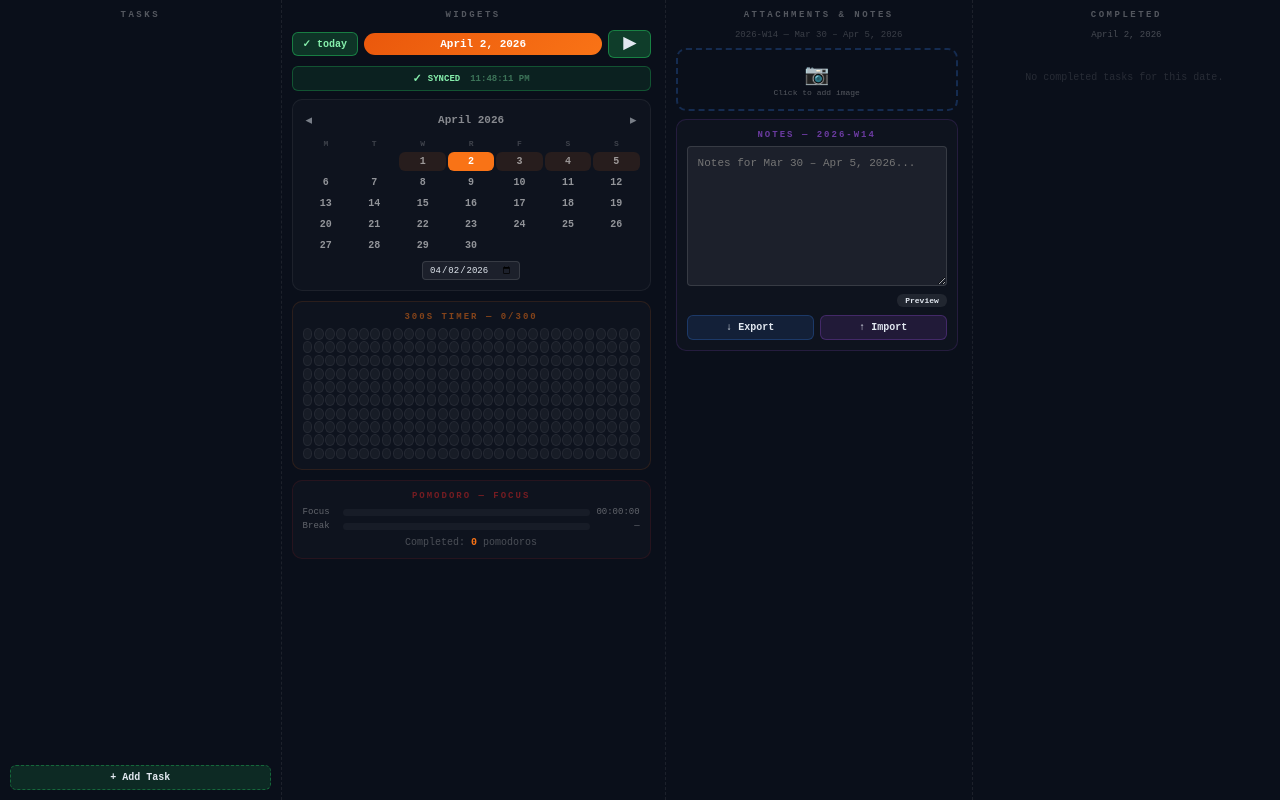
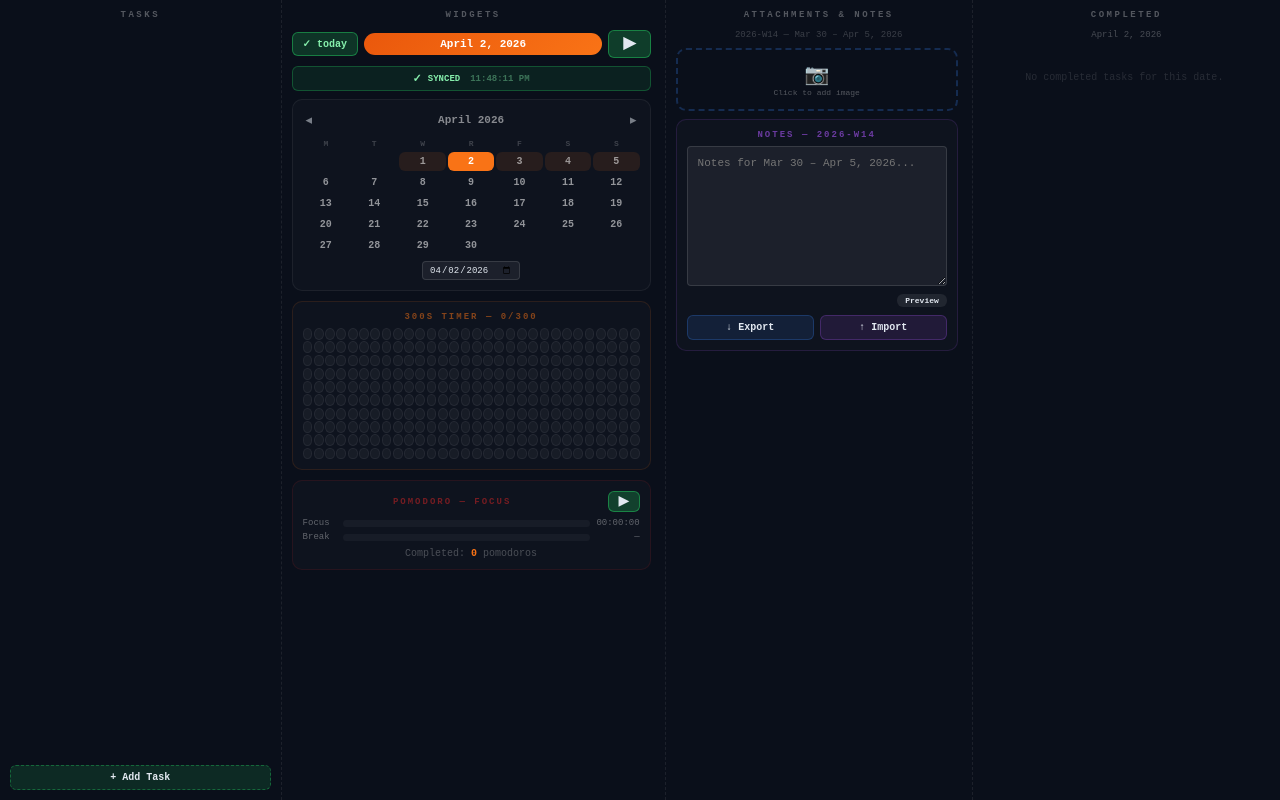
Before and after one commit to josephsivits/calendar-task-app, a React (Vite) app: page / in a window 1280 px wide. Built offline with nearby package versions, Linux system fonts and the light colour scheme.

Commit message:
add pomodoro timer

```diff
--- a/src/CalendarTaskApp.jsx
+++ b/src/CalendarTaskApp.jsx
@@ -96,6 +96,32 @@ function createTonePlayer() {
 const audio = createTonePlayer();
 const DragCtx = { dragIdx: null };
 
+/* Reusable play/pause control — same look for 300s timer and pomodoro */
+function PlayPauseButton({ running, onToggle, style }) {
+  return (
+    <button
+      onClick={onToggle}
+      style={{
+        background: running ? "rgba(239,68,68,0.25)" : "rgba(34,197,94,0.25)",
+        border: `1px solid ${running ? "rgba(239,68,68,0.5)" : "rgba(34,197,94,0.5)"}`,
+        borderRadius: 6,
+        padding: "5px 14px",
+        color: "#e2e8f0",
+        cursor: "pointer",
+        fontSize: 16,
+        fontWeight: 600,
+        fontFamily: "inherit",
+        flexShrink: 0,
+        lineHeight: 1,
+        transition: "all 0.15s",
+        ...style,
+      }}
+    >
+      {running ? "\u23F8" : "\u25B6"}
+    </button>
+  );
+}
+
 const DIALOG_STYLE = {
   overlay: { position: "fixed", inset: 0, background: "rgba(0,0,0,0.7)", display: "flex", alignItems: "center", justifyContent: "center", zIndex: 100, backdropFilter: "blur(4px)" },
   box: { background: "#1e293b", border: "1px solid rgba(255,255,255,0.1)", borderRadius: 12, padding: 22, maxWidth: 400, width: "90%" },
@@ -176,13 +202,17 @@ export default function CalendarTaskApp() {
   const [nextTaskId, setNextTaskId] = useState(0);
   const [nextAttId, setNextAttId] = useState(0);
 
-  /* timer */
+  /* timer (300s) — independent of pomodoro */
   const [timerSeconds, setTimerSeconds] = useState(0);
   const [timerRunning, setTimerRunning] = useState(false);
+  const timerRef = useRef(null);
+
+  /* pomodoro — own running state, does not drive the 300s timer */
   const [pomodoroSeconds, setPomodoroSeconds] = useState(0);
   const [pomodoroPhase, setPomodoroPhase] = useState("work");
   const [pomodoroCount, setPomodoroCount] = useState(0);
-  const timerRef = useRef(null);
+  const [pomodoroRunning, setPomodoroRunning] = useState(false);
+  const pomodoroRef = useRef(null);
 
   /* notes + attachments (per-week) */
   const [noteContent, setNoteContent] = useState("");
@@ -277,7 +307,7 @@ export default function CalendarTaskApp() {
     setIsToday(selectedDate === todayStr());
   }, [selectedDate]);
 
-  /* ═══ TIMER ═══ */
+  /* ═══ 300s TIMER (task time) ═══ */
   useEffect(() => {
     if (timerRunning) {
       timerRef.current = setInterval(() => {
@@ -293,6 +323,15 @@ export default function CalendarTaskApp() {
         setTasks((prev) =>
           prev.map((t) => t.id === selectedTaskId ? { ...t, timeOnTask: t.timeOnTask + 1 } : t)
         );
+      }, 1000);
+    }
+    return () => clearInterval(timerRef.current);
+  }, [timerRunning, selectedTaskId]);
+
+  /* ═══ POMODORO (independent) ═══ */
+  useEffect(() => {
+    if (pomodoroRunning) {
+      pomodoroRef.current = setInterval(() => {
         setPomodoroPhase((phase) => {
           if (phase === "breakPending") return phase;
           setPomodoroSeconds((ps) => {
@@ -301,11 +340,13 @@ export default function CalendarTaskApp() {
             if (next >= limit) {
               if (phase === "work") {
                 audio.pomodoroComplete();
+                setPomodoroRunning(false);
                 setPomodoroPhase("breakPending");
                 setPomodoroCount((c) => c + 1);
                 return 0;
               } else {
                 audio.breakComplete();
+                setPomodoroRunning(false);
                 setPomodoroPhase("work");
                 return 0;
               }
@@ -316,15 +357,20 @@ export default function CalendarTaskApp() {
         });
       }, 1000);
     }
-    return () => clearInterval(timerRef.current);
-  }, [timerRunning, selectedTaskId]);
+    return () => clearInterval(pomodoroRef.current);
+  }, [pomodoroRunning]);
 
   const toggleTimer = () => {
-    if (!timerRunning && pomodoroPhase === "breakPending") {
+    setTimerRunning((r) => !r);
+    syncToStorage();
+  };
+
+  const togglePomodoro = () => {
+    if (!pomodoroRunning && pomodoroPhase === "breakPending") {
       setPomodoroPhase("break");
       setPomodoroSeconds(0);
     }
-    setTimerRunning((r) => !r);
+    setPomodoroRunning((r) => !r);
     syncToStorage();
   };
 
@@ -695,16 +741,7 @@ export default function CalendarTaskApp() {
             <span style={{ ...S.chip, flex: 1, justifyContent: "center", fontSize: 11 }}>
               {fmtDateDisplay(selectedDate)}
             </span>
-            <button
-              onClick={toggleTimer}
-              style={{
-                ...S.btn(timerRunning ? "rgba(239,68,68,0.25)" : "rgba(34,197,94,0.25)"),
-                border: `1px solid ${timerRunning ? "rgba(239,68,68,0.5)" : "rgba(34,197,94,0.5)"}`,
-                padding: "5px 14px", fontSize: 16, flexShrink: 0, lineHeight: 1,
-              }}
-            >
-              {timerRunning ? "\u23F8" : "\u25B6"}
-            </button>
+            <PlayPauseButton running={timerRunning} onToggle={toggleTimer} />
           </div>
 
           {/* --- SYNC --- */}
@@ -763,7 +800,16 @@ export default function CalendarTaskApp() {
 
           {/* --- Pomodoro --- */}
           <div style={{ ...S.section, borderColor: "rgba(220,38,38,0.12)" }}>
-            <div style={{ ...S.sectionLabel, color: "rgba(220,38,38,0.5)" }}>Pomodoro {"\u2014"} {pomodoroLabel}</div>
+            <div style={{ display: "flex", alignItems: "center", justifyContent: "space-between", marginBottom: 6, gap: 6 }}>
+              <div style={{ ...S.sectionLabel, color: "rgba(220,38,38,0.5)", marginBottom: 0, flex: 1 }}>
+                Pomodoro {"\u2014"} {pomodoroLabel}
+              </div>
+              <PlayPauseButton
+                running={pomodoroRunning}
+                onToggle={togglePomodoro}
+                style={{ padding: "3px 10px", fontSize: 13 }}
+              />
+            </div>
             <div style={{ display: "flex", alignItems: "center", gap: 6, marginBottom: 4 }}>
               <span style={{ fontSize: 9, width: 34, color: "rgba(255,255,255,0.35)" }}>Focus</span>
               <div style={{ flex: 1, height: 7, background: "rgba(255,255,255,0.04)", borderRadius: 4, overflow: "hidden" }}>
```
